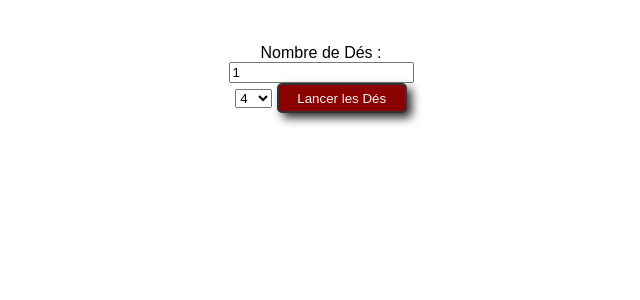
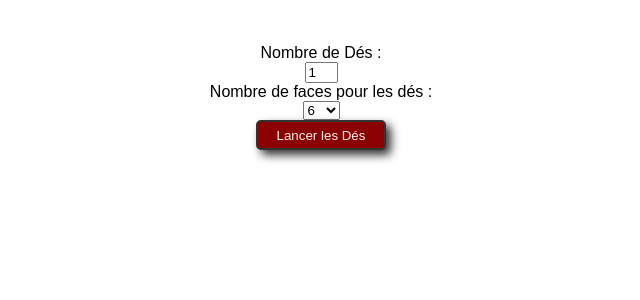
Before and after one commit to Dev-IV-Dnl/cours-Thomas-Php-DB, a PHP site: page /hasard.php in a window 1280 px wide. Shown: the top 300 px of the page, without its empty margins (319-959 px from the left). Run offline with PHP 8.4, Linux system fonts and the light colour scheme.

Commit message:
Mise à jour

```diff
--- a/hasard/hasard.php
+++ b/hasard/hasard.php
@@ -36,15 +36,19 @@ session_start();
 
         <form method="POST">
             <label for="">Nombre de Dés :</label><br>
-            <input type="number" name="lancer" value="<?= $_POST["lancer"] ?? 1;?>" min="1"><br>
-            <select name="faces" id="">
-                <option value="4">4</option>
-                <option value="6">6</option>
-                <option value="8">8</option>
-                <option value="10">10</option>
-                <option value="12">12</option>
-                <option value="20">20</option>
-            </select>
+            <input class="nombre" type="number" name="lancer" value="<?= $_POST["lancer"] ?? 1;?>" min="1"><br>
+            <label for="">Nombre de faces pour les dés :</label><br>
+            <select name="faces" classe="nombre">
+                <?php
+                foreach([4, 6, 8, 10, 12, 20] as $nbFaces) {
+                    echo "<option value='$nbFaces'";
+                    if ($faces==$nbFaces) {
+                        echo " selected";
+                    }
+                    echo ">$nbFaces</option>";
+                }
+                ?>
+            </select><br>
             <input type="submit" class="lancer" value="Lancer les Dés">
         </form>
 
--- a/hasard/style.css
+++ b/hasard/style.css
@@ -32,3 +32,7 @@
     box-shadow: 5px 5px 10px #333;
     cursor: pointer;
 }
+
+.nombre {
+    width: 25px;
+}
```
